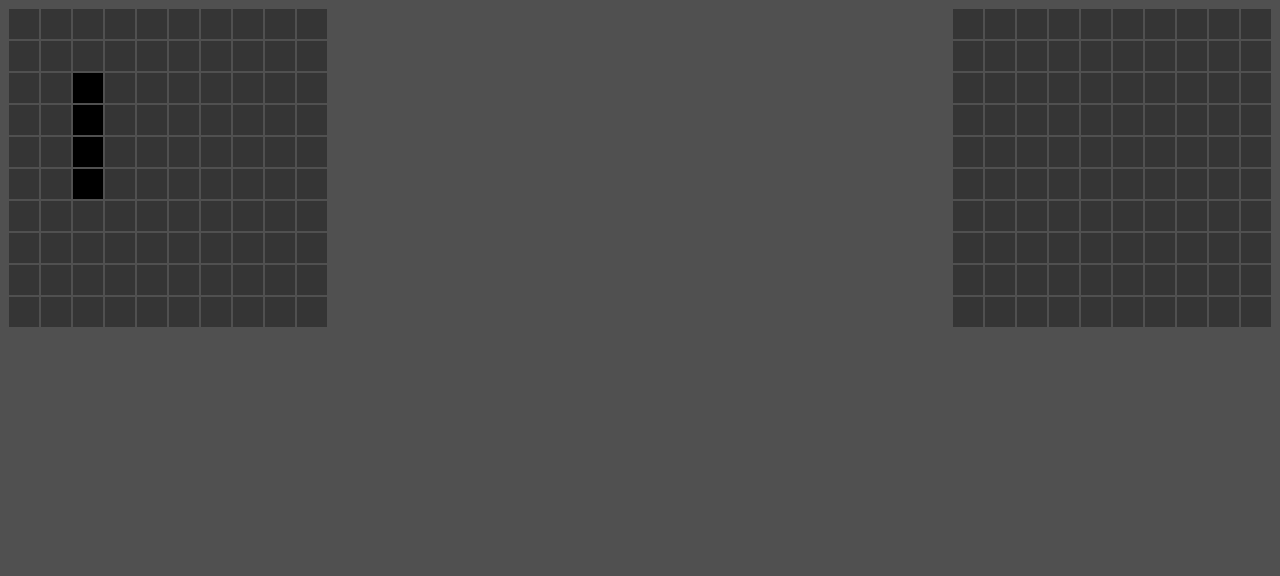
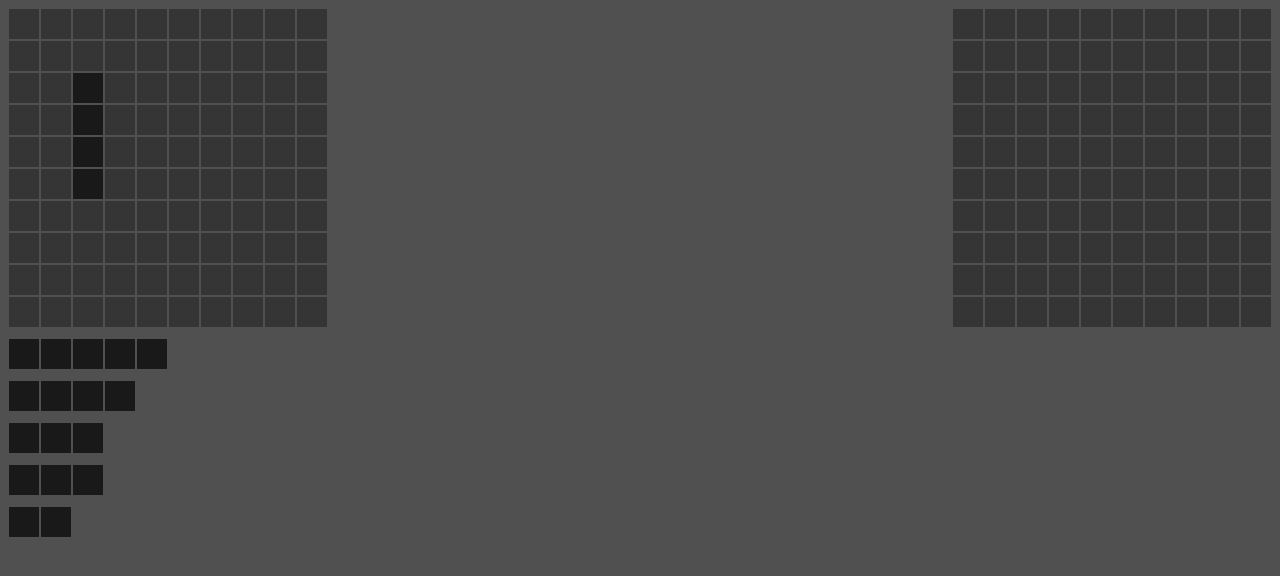
Before and after one commit to Brobo1/battleship, a website built with webpack: page src/template.html in a window 1280 px wide. Built offline with nearby package versions, Linux system fonts and the light colour scheme.

Commit message:
Change class to id for ships div and modify ship styling
Updated the ships container div from a class to an id in the template.html file. Modified the background color for ship cells and added structure to display available ships.

```diff
--- a/src/index.js
+++ b/src/index.js
@@ -24,7 +24,7 @@ function createBoard(player) {
       cell.dataset.col = j.toString();
       player.board.placeShip(2, 2, new Ship(4), "h");
       if (player.board.board[i][j] && player.playerType === "human") {
-        cell.style.backgroundColor = "#000000";
+        cell.style.backgroundColor = "#191919";
       }
       row.appendChild(cell);
     }
@@ -34,7 +34,22 @@ function createBoard(player) {
 }
 
 function showAvailableShips() {
-  console.table(players.p1.avaiableShips);
+  let availableShips = players.p1.avaiableShips;
+  let ships = document.createElement("div");
+  ships.className = "ships";
+  for (let i = 0; i < availableShips.length; i++) {
+    let ship = document.createElement("div");
+    ship.className = "ship";
+    for (let j = 0; j < availableShips[i].ship.length; j++) {
+      let cell = document.createElement("div");
+      cell.className = "cell";
+      cell.style.backgroundColor = "#191919";
+      cell.style.pointerEvents = "none";
+      ship.appendChild(cell);
+    }
+    ships.appendChild(ship);
+  }
+  shipsDiv.appendChild(ships);
 }
 
 function assignBoard() {
--- a/src/template.html
+++ b/src/template.html
@@ -7,7 +7,7 @@
   <body>
     <div id="container">
       <div id="grids"></div>
-      <div class="ships"></div>
+      <div id="ships"></div>
     </div>
   </body>
 </html>
```
